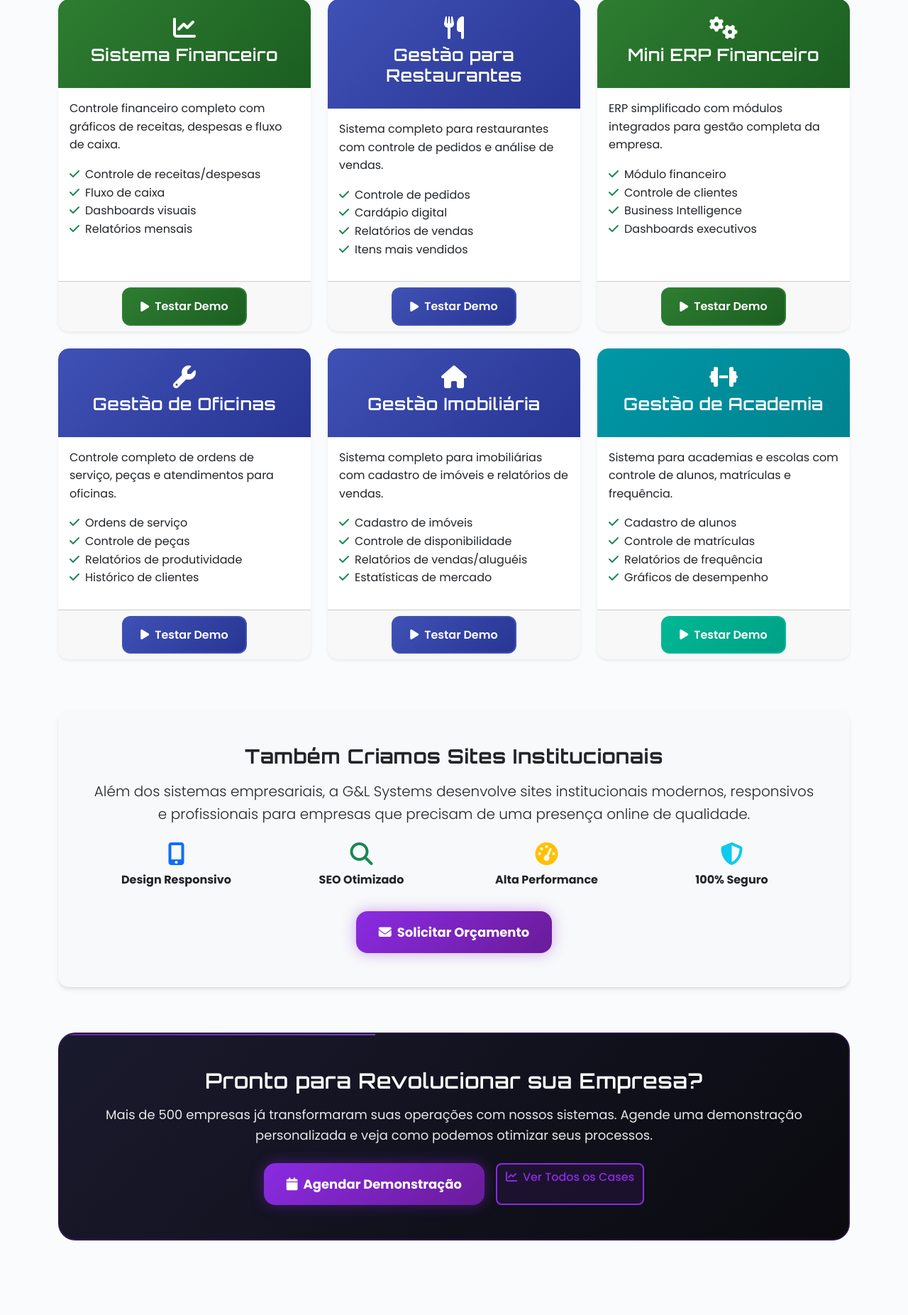
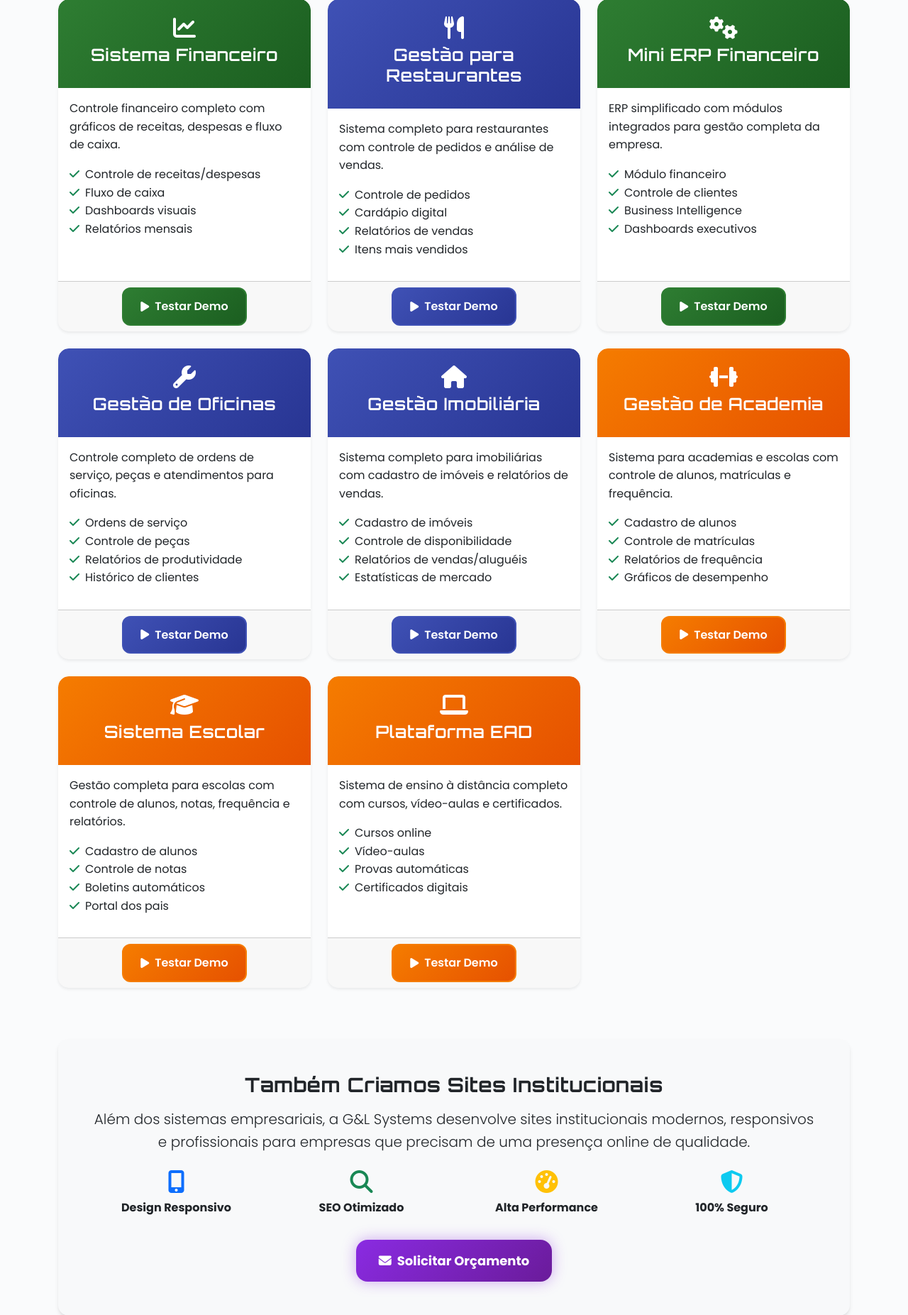
Before and after one commit to lsfrenzel/GLSystemsSite, a Flask app: page /solucoes in a window 1280 px wide. Shown: the part 2640-4493 px from the top of the page at 71% size. Run offline with Flask 3, Linux system fonts and the light colour scheme; some libraries are stand-ins or nearby versions.

Commit message:
Fix issues with solution category filtering and add new educational solutions
Corrected CSS classes in templates/solutions.html to properly display 'Saúde & Clínicas' and 'Educação' solution categories. Added new solution cards for 'Sistema Escolar' and 'Plataforma EAD' within the 'Educação' segment.

Replit-Commit-Author: Agent
Replit-Commit-Session-Id: 8b5417ea-6430-43f4-b4c3-d57a7f65ee16
Replit-Commit-Checkpoint-Type: full_checkpoint
Replit-Commit-Screenshot-Url: https://storage.googleapis.com/screenshot-production-us-central1/d58d9cd9-b46e-467c-a3a4-f2fe86146bcd/8b5417ea-6430-43f4-b4c3-d57a7f65ee16/XPsEutA

```diff
--- a/templates/solutions.html
+++ b/templates/solutions.html
@@ -415,7 +415,7 @@
 
         <!-- Sistema para Academia -->
         <div class="col-lg-4 col-md-6 mb-4">
-            <div class="card solution-card segment-saude h-100 shadow-sm">
+            <div class="card solution-card segment-educacao h-100 shadow-sm">
                 <div class="card-header text-center">
                     <i class="fas fa-dumbbell fa-2x mb-2"></i>
                     <h4>Gestão de Academia</h4>
@@ -430,7 +430,55 @@
                     </ul>
                 </div>
                 <div class="card-footer text-center">
-                    <a href="{{ url_for('demo_academia') }}" class="btn-segment-saude">
+                    <a href="{{ url_for('demo_academia') }}" class="btn-segment-educacao">
+                        <i class="fas fa-play"></i> Testar Demo
+                    </a>
+                </div>
+            </div>
+        </div>
+
+        <!-- Sistema Escolar -->
+        <div class="col-lg-4 col-md-6 mb-4">
+            <div class="card solution-card segment-educacao h-100 shadow-sm">
+                <div class="card-header text-center">
+                    <i class="fas fa-graduation-cap fa-2x mb-2"></i>
+                    <h4>Sistema Escolar</h4>
+                </div>
+                <div class="card-body">
+                    <p>Gestão completa para escolas com controle de alunos, notas, frequência e relatórios.</p>
+                    <ul class="list-unstyled mb-3">
+                        <li><i class="fas fa-check text-success me-2"></i>Cadastro de alunos</li>
+                        <li><i class="fas fa-check text-success me-2"></i>Controle de notas</li>
+                        <li><i class="fas fa-check text-success me-2"></i>Boletins automáticos</li>
+                        <li><i class="fas fa-check text-success me-2"></i>Portal dos pais</li>
+                    </ul>
+                </div>
+                <div class="card-footer text-center">
+                    <a href="{{ url_for('demo_academia') }}" class="btn-segment-educacao">
+                        <i class="fas fa-play"></i> Testar Demo
+                    </a>
+                </div>
+            </div>
+        </div>
+
+        <!-- EAD Online -->
+        <div class="col-lg-4 col-md-6 mb-4">
+            <div class="card solution-card segment-educacao h-100 shadow-sm">
+                <div class="card-header text-center">
+                    <i class="fas fa-laptop fa-2x mb-2"></i>
+                    <h4>Plataforma EAD</h4>
+                </div>
+                <div class="card-body">
+                    <p>Sistema de ensino à distância completo com cursos, vídeo-aulas e certificados.</p>
+                    <ul class="list-unstyled mb-3">
+                        <li><i class="fas fa-check text-success me-2"></i>Cursos online</li>
+                        <li><i class="fas fa-check text-success me-2"></i>Vídeo-aulas</li>
+                        <li><i class="fas fa-check text-success me-2"></i>Provas automáticas</li>
+                        <li><i class="fas fa-check text-success me-2"></i>Certificados digitais</li>
+                    </ul>
+                </div>
+                <div class="card-footer text-center">
+                    <a href="{{ url_for('demo_academia') }}" class="btn-segment-educacao">
                         <i class="fas fa-play"></i> Testar Demo
                     </a>
                 </div>
```
Also changed, not shown: 1 other file.
